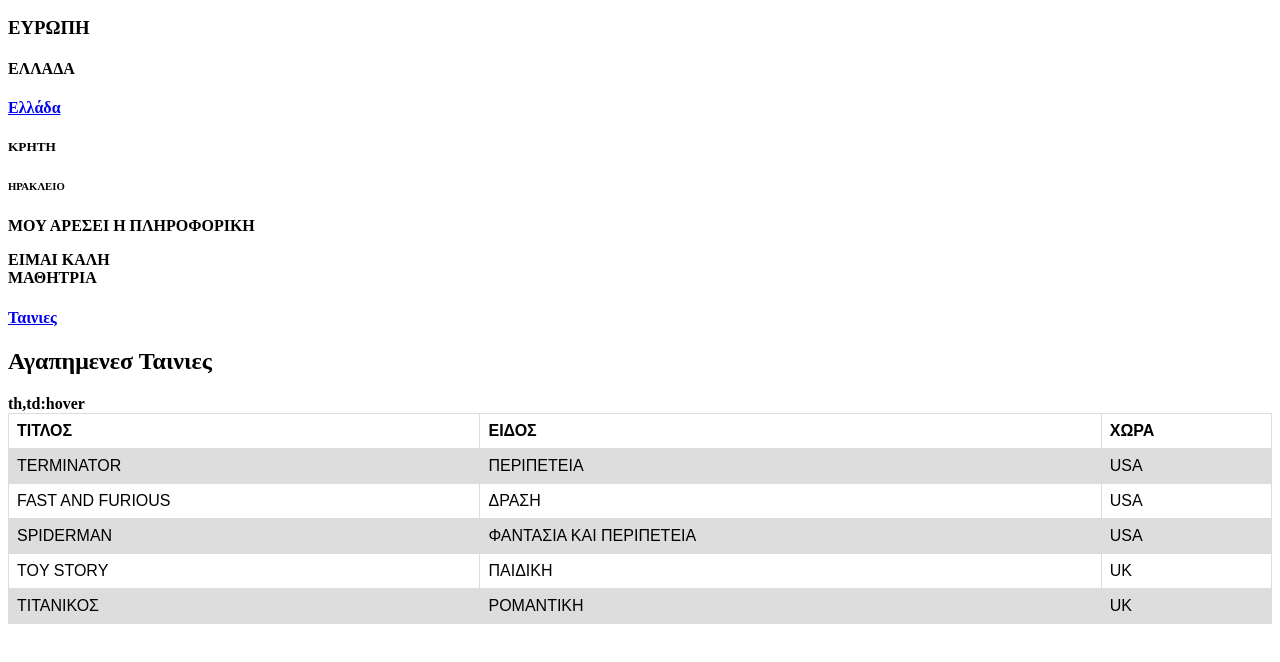
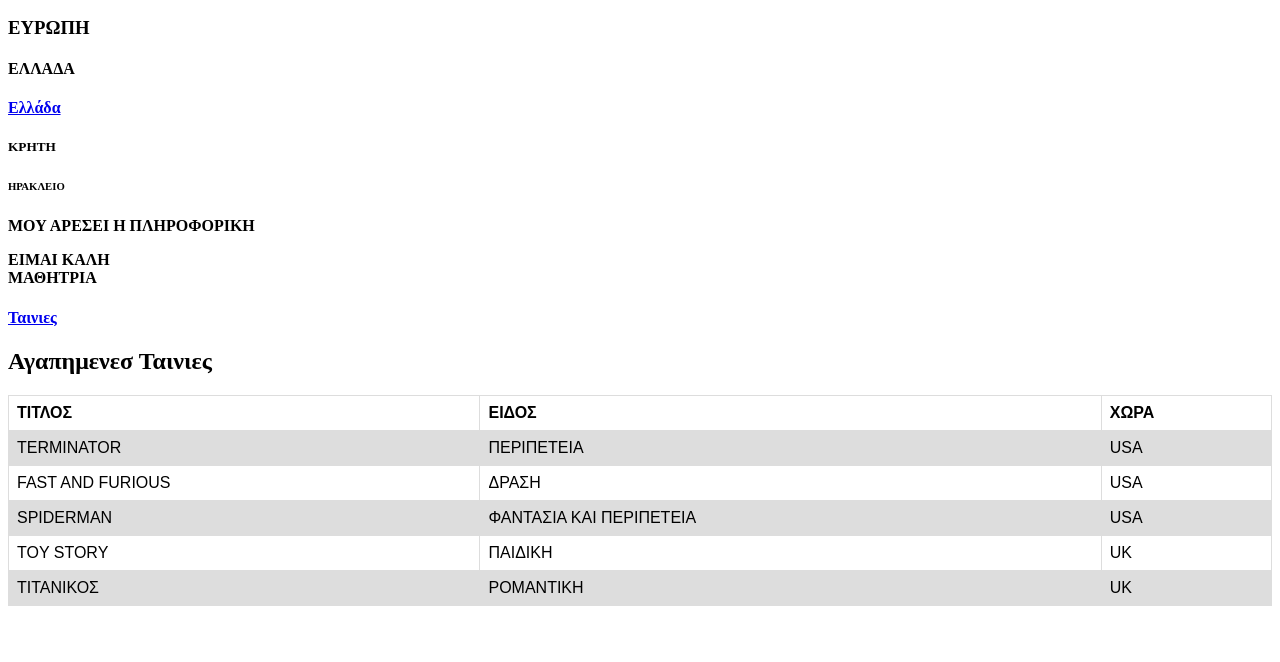
Before and after one commit to melmiin/melmiin.github.io, a plain HTML site: page index.html in a window 1280 px wide. Shown: the part 136-798 px from the top of the page. Drawn offline with Linux system fonts and the light colour scheme.

Commit message:
Update index.html

```diff
--- a/index.html
+++ b/index.html
@@ -36,7 +36,6 @@ tr:nth-child(even) {
        <h2>Αγαπημενεσ Ταινιες</h2>
 
 <table>
-  th,td:hover
   <tr>
     <th>ΤΙΤΛΟΣ</th>
     <th>ΕΙΔΟΣ</th>
```
